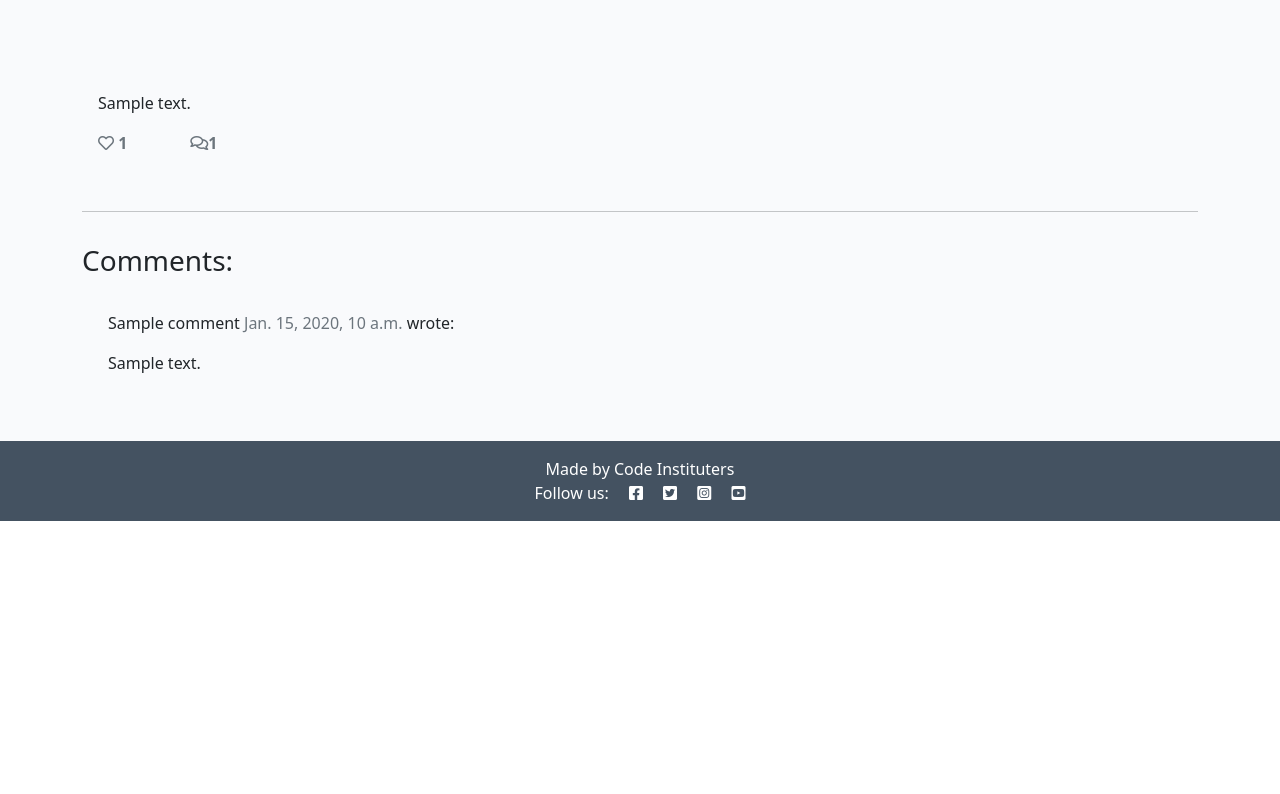
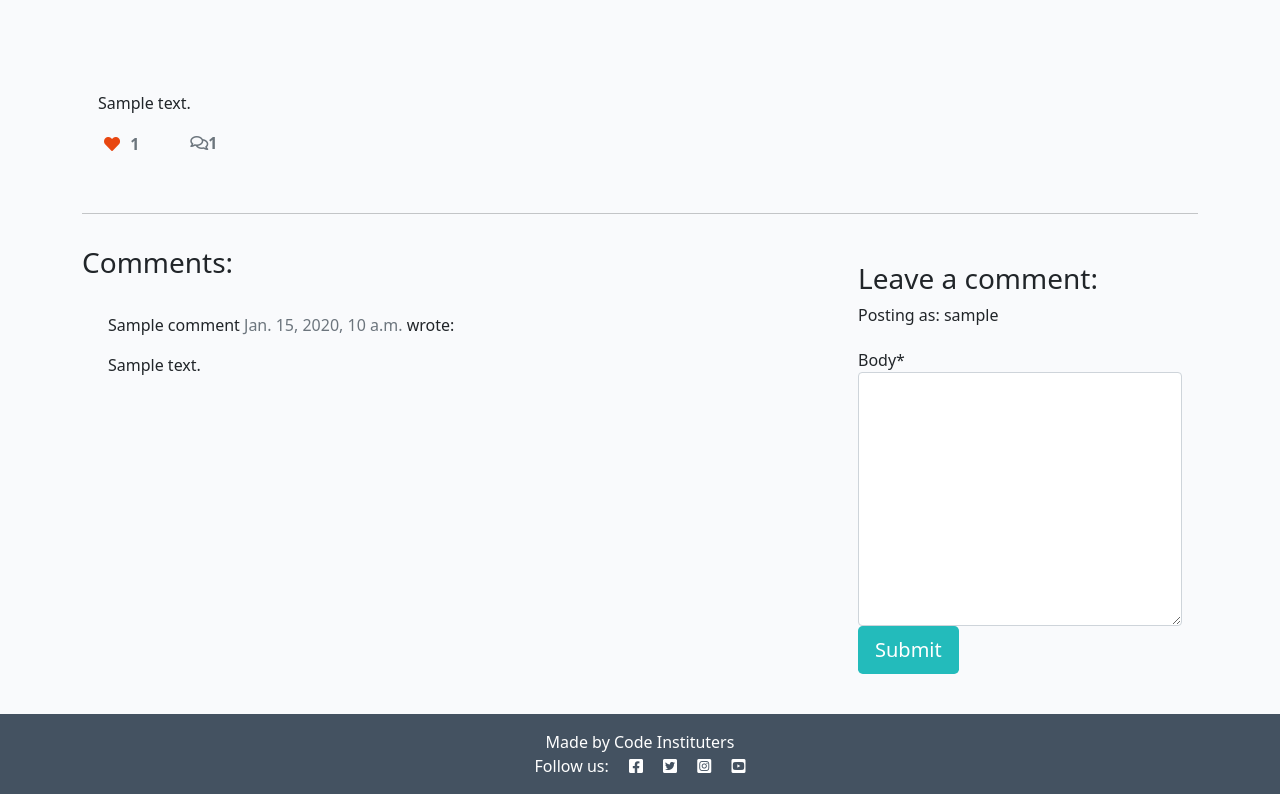
Before and after one commit to CCrocilla/django-blog, a Django app: a page that uses templates/base.html in a window 1280 px wide. Shown: the part 281-1075 px from the top of the page. Before the commit the page ends 802 px from the top, so only its background shows below. Run offline with Django 3.2, Linux system fonts and the light colour scheme; a user stored in the database is signed in; tables that the repository leaves empty hold one stand-in row (values such as "Sample post"); one stand-in notice (Sample message) is shown; some libraries are stand-ins or nearby versions.

Commit message:
Deployment Commit

```diff
--- /dev/null
+++ b/blog/forms.py
@@ -0,0 +1,9 @@
+from .models import Comment
+from django import forms
+
+
+class CommentForm(forms.ModelForm):
+    class Meta:
+        model = Comment
+        # important to add the " , " so python can read it as a Tuple instead of a String.
+        fields = ('body',)
--- a/blog/urls.py
+++ b/blog/urls.py
@@ -7,5 +7,6 @@ urlpatterns = [
     # The first slug is call path converter while the second is a keyword name.
     # The slug keyword name matches the slug parameter in the get method of the
     # PostDetails class in the blog/view.py file.
-    path('<slug:slug>/', views.PostDetail.as_view(), name='post_detail')
+    path('<slug:slug>/', views.PostDetail.as_view(), name='post_detail'),
+    path('like/<slug:slug>', views.PostLike.as_view(), name='post_like')
 ]
--- a/blog/views.py
+++ b/blog/views.py
@@ -1,6 +1,9 @@
-from django.shortcuts import render, get_object_or_404
+from django.shortcuts import render, get_object_or_404, reverse
 from django.views import generic, View
+from django.http import HttpResponseRedirect
+from django.contrib import messages
 from .models import Post
+from .forms import CommentForm
 
 
 class PostList(generic.ListView):
@@ -26,6 +29,53 @@ class PostDetail(View):
             {
                 "post": post,
                 "comments": comments,
-                "liked": liked
+                "commented": False,
+                "liked": liked,
+                "comment_form": CommentForm()
             }
         )
+
+    def post(self, request, slug, *args, **kwargs):
+        queryset = Post.objects.filter(status=1)
+        post = get_object_or_404(queryset, slug=slug)
+        comments = post.comments.filter(approved=True).order_by('created_on')
+        liked = False
+        if post.likes.filter(id=self.request.user.id).exists():
+            liked = True
+
+        comment_form = CommentForm(data=request.POST)
+
+        if comment_form.is_valid():
+            comment_form.instance.email = request.user.email
+            comment_form.instance.name = request.user.username
+            comment = comment_form.save(commit=False)
+            comment.post = post
+            comment.save()
+            messages.add_message(
+                request, messages.SUCCESS, 'Thanks for your comment!')
+        else:
+            comment_form = CommentForm()
+
+        return render(
+            request,
+            "post_detail.html",
+            {
+                "post": post,
+                "comments": comments,
+                "commented": True,
+                "liked": liked,
+                "comment_form": CommentForm()
+            }
+        )
+
+
+class PostLike(View):
+
+    def post(self, request, slug):
+        post = get_object_or_404(Post, slug=slug)
+        if post.likes.filter(id=request.user.id).exists():
+            post.likes.remove(request.user)
+        else:
+            post.likes.add(request.user)
+
+        return HttpResponseRedirect(reverse('post_detail', args=[slug]))
--- a/requirements.txt
+++ b/requirements.txt
@@ -4,6 +4,7 @@ dj-database-url==0.5.0
 dj3-cloudinary-storage==0.0.6
 Django==3.2.13
 django-allauth==0.51.0
+django-crispy-forms==1.14.0
 django-summernote==0.8.20.0
 gunicorn==20.1.0
 oauthlib==3.2.0
--- a/templates/base.html
+++ b/templates/base.html
@@ -57,6 +57,21 @@
         </div>
     </nav>
 
+    <div class="container">
+        <div class="row">
+            <div class="col-md-8 offset-md-2">
+                {% for message in messages %}
+                <div class="alert {{ message.tags }} alert-dismissible fade show" id="msg" role="alert">
+                    {{ message | safe }}
+                    <button type="button" class="btn-close" data-bs-dismiss="alert" aria-label="Close">
+
+                    </button>
+                </div>
+                {% endfor %}
+            </div>
+        </div>
+    </div>
+
     <main class="flex-shrink-0 main-bg">
         {% block content %}
         <!-- Content Goes here -->
@@ -71,6 +86,14 @@
             <i class="fab fa-instagram-square ms-3"></i>
             <i class="fab fa-youtube-square ms-3"></i></p>
     </footer>
+
+    <script>
+        setTimeout(function () {
+            let messages = document.getElementById("msg");
+            let alert = new bootstrap.Alert(messages);
+            alert.close();
+        }, 3000);
+    </script>
 </body>
 
 </html>
--- a/templates/post_detail.html
+++ b/templates/post_detail.html
@@ -1,4 +1,6 @@
 {% extends 'base.html' %} {% block content %}
+
+{% load crispy_forms_tags %}
 
 <div class="masthead">
     <div class="container">
@@ -35,8 +37,31 @@
                 <div class="row">
 
                     <div class="col-1">
-                        <!-- The number of likes goes before the closing strong tag -->
-                        <strong class="text-secondary"><i class="far fa-heart"></i> {{ post.number_of_likes }} </strong>
+                        <strong>
+                            {% if user.is_authenticated %}
+                            <form action="{% url 'post_like' post.slug %}" class="d-inline" method="POST">
+                                {% csrf_token %}
+
+                                {% if liked %}
+                                <button type="submit" name="blogpost_id" value="{{post.slug}}" class="btn-like"><i
+                                        class="fas fa-heart"></i>
+                                </button>
+                                {% else %}
+                                <button type="submit" name="blogpost_id" value="{{post.slug}}" class="btn-like"><i
+                                        class="far fa-heart"></i>
+                                </button>
+                                {% endif %}
+                            </form>
+                            {% else %}
+
+                            <span class="text-secondary"><i class="fas fa-heart"></i></span>
+
+                            {% endif %}
+
+                            <!-- The number of likes goes before the closing strong tag -->
+                            <span class="text-secondary">{{ post.number_of_likes }}</span>
+                        </strong>
+
                     </div>
                     <div class="col-1">
                         {% with comments.count as total_comments %}
@@ -79,6 +104,23 @@
         <div class="col-md-4 card mb-4  mt-3 ">
             <div class="card-body">
                 <!-- For later -->
+                {% if commented %}
+                <div class="alert alert-success" role="alert">
+                    Your comment is awaiting approval
+                </div>
+                {% else %}
+                {% if user.is_authenticated %}
+
+                <h3>Leave a comment:</h3>
+                <p>Posting as: {{ user.username }}</p>
+                <form method="post" style="margin-top: 1.3em;">
+                    {{ comment_form | crispy }}
+                    {% csrf_token %}
+                    <button type="submit" class="btn btn-signup btn-lg">Submit</button>
+                </form>
+                {% endif %}
+                {% endif %}
+
             </div>
         </div>
     </div>
```
Also changed, not shown: codestar/settings.py (+15 -1 lines).
